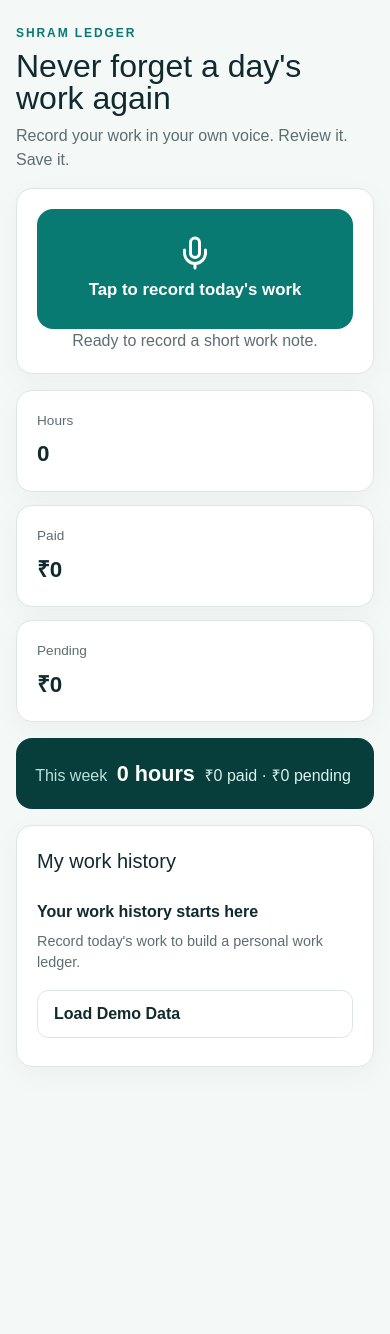
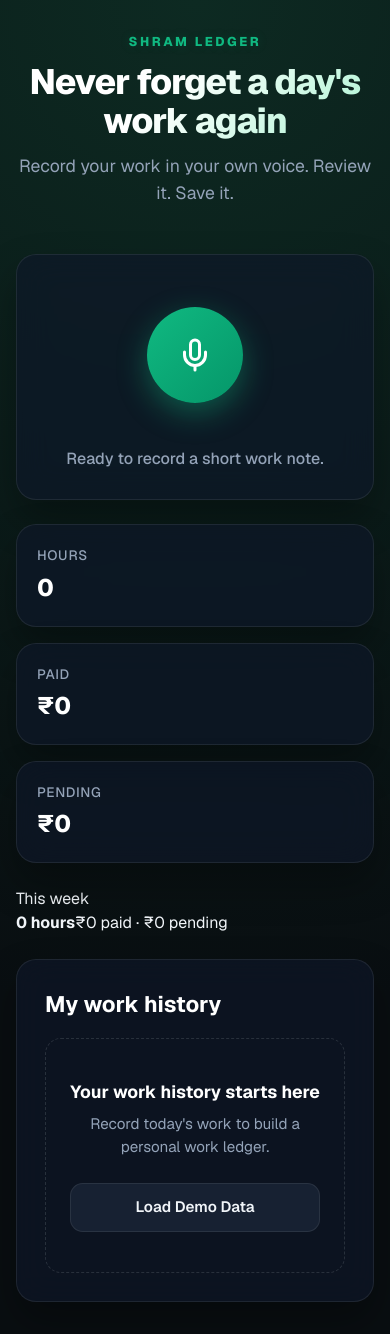
Before and after one commit to sanjay-sanju-03/Codex-Nightline, a Next.js app in the folder voice-work-history/: page / in a window 390 px wide. Before the commit the page ends 1091 px from the top, so only its background shows below. Built offline with nearby package versions, Linux system fonts and the light colour scheme.

Commit message:
design: complete premium dark-theme UI/UX redesign with custom floating mic pulse button and glassmorphism panel styles

```diff
--- a/voice-work-history/src/app/globals.css
+++ b/voice-work-history/src/app/globals.css
@@ -1,35 +1,451 @@
 @import "tailwindcss";
 
-:root { --ink: #102a2e; --muted: #5d6d70; --teal: #087a72; --line: #dce7e5; --paper: #ffffff; --bg: #f4f8f7; }
-* { box-sizing: border-box; }
-body { margin: 0; background: var(--bg); color: var(--ink); font-family: Arial, Helvetica, sans-serif; }
-button, input { font: inherit; }
-.shell { width: min(100% - 2rem, 720px); margin: 0 auto; padding: 3rem 0; display: grid; gap: 1rem; }
-.eyebrow { margin: 0; color: var(--teal); font-size: .75rem; font-weight: 800; letter-spacing: .16em; text-transform: uppercase; }
-h1 { margin: .5rem 0 0; font-size: clamp(2rem, 7vw, 3.2rem); line-height: 1; } h2 { margin: 0; font-size: 1.25rem; }.subtitle,.message,.panel>p { color: var(--muted); }.subtitle { margin: .6rem 0 0; }
-.panel { border: 1px solid var(--line); border-radius: 1rem; background: var(--paper); padding: 1.25rem; box-shadow: 0 8px 30px #102a2e0a; }.center { text-align: center; }
-.record { width: 100%; min-height: 7.5rem; border: 0; border-radius: 1rem; background: var(--teal); color: white; font-weight: 800; font-size: 1.05rem; display: flex; align-items: center; justify-content: center; flex-direction: column; gap: .4rem; cursor: pointer; }.record:disabled { background: #9ca3af; cursor: wait; }
-.action { border: 1px solid var(--line); border-radius: .7rem; background: white; color: var(--ink); padding: .7rem 1rem; display: inline-flex; align-items: center; gap: .45rem; font-weight: 700; cursor: pointer; }.primary { border-color: var(--teal); background: var(--teal); color: white; }.danger { background: #c03442; border-color: #c03442; color: white; }
-.action:disabled { opacity: .55; cursor: not-allowed; }
-.error { margin: 1rem 0 0; padding: .7rem; border-radius: .6rem; background: #fff0f1; color: #9d1c2b; }.transcript { margin: 1rem 0; padding: .75rem; border-radius: .7rem; background: #eff6f5; }.form-grid { display: grid; grid-template-columns: repeat(2, minmax(0, 1fr)); gap: .8rem; }.form-grid label { display: grid; gap: .35rem; font-size: .9rem; font-weight: 700; }.form-grid input { min-height: 2.7rem; border: 1px solid #bfcfcd; border-radius: .55rem; padding: .5rem .65rem; }.actions { display: flex; flex-wrap: wrap; gap: .7rem; margin-top: 1.1rem; }
-.totals { display: grid; grid-template-columns: repeat(3, 1fr); gap: .8rem; }.totals p { margin: 0; color: var(--muted); font-size: .85rem; }.totals strong { display: block; margin-top: .4rem; font-size: 1.4rem; }ul { margin: 1rem 0 0; padding: 0; list-style: none; }li { display: flex; align-items: center; justify-content: space-between; gap: 1rem; border-top: 1px solid var(--line); padding: .85rem 0; }li span { display: block; margin-top: .25rem; color: var(--muted); font-size: .85rem; }li button { border: 0; background: transparent; color: #b42335; cursor: pointer; }@media (max-width: 560px) { .shell { padding: 1.5rem 0; }.form-grid,.totals { grid-template-columns: 1fr; } }
-.follow-up-field { display: flex; align-items: center; flex-wrap: wrap; gap: .5rem; margin-top: 1rem; color: var(--teal); font-size: .9rem; font-weight: 700; }.follow-up-field input { min-height: 2.6rem; border: 1px solid #bfcfcd; border-radius: .55rem; padding: .45rem; }.week-summary { display: flex; flex-wrap: wrap; align-items: baseline; gap: .6rem; border-radius: 1rem; background: #073d3a; color: white; padding: 1.2rem; }.week-summary p { margin: 0; color: #b8e3dd; }.week-summary strong { font-size: 1.35rem; }.week-summary span { color: #d9f2ef; }.follow-up-note { color: var(--teal); font-weight: 700; }
+:root {
+  --ink: #f1f5f9;
+  --muted: #94a3b8;
+  --teal: #10b981;
+  --teal-glow: rgba(16, 185, 129, 0.15);
+  --line: rgba(255, 255, 255, 0.08);
+  --paper: rgba(15, 23, 42, 0.65);
+  --bg: #090e11;
+  --red: #f43f5e;
+  --red-glow: rgba(244, 63, 94, 0.2);
+  --amber: #f59e0b;
+}
 
-/* Processing state — pulsing dots on message */
-@keyframes pulse-text { 0%,100% { opacity: 1; } 50% { opacity: .45; } }
-.message.processing { animation: pulse-text 1.4s ease-in-out infinite; color: var(--teal); font-weight: 700; }
+* {
+  box-sizing: border-box;
+}
 
-/* Success toast */
-@keyframes slide-in { from { transform: translateY(-110%); opacity: 0; } to { transform: translateY(0); opacity: 1; } }
-@keyframes fade-out { from { opacity: 1; } to { opacity: 0; } }
-.toast { position: fixed; top: 1.25rem; left: 50%; transform: translateX(-50%); background: #0a6b63; color: white; border-radius: 2rem; padding: .6rem 1.2rem; font-size: .9rem; font-weight: 700; display: flex; align-items: center; gap: .45rem; box-shadow: 0 4px 20px #0a6b6340; z-index: 100; animation: slide-in .3s ease, fade-out .4s ease 2.6s forwards; white-space: nowrap; }
+body {
+  margin: 0;
+  background: radial-gradient(circle at 50% 0%, #0d2a22 0%, #090e11 75%), #090e11;
+  color: var(--ink);
+  font-family: var(--font-geist-sans), Arial, Helvetica, sans-serif;
+  min-height: 100vh;
+  -webkit-font-smoothing: antialiased;
+}
 
-/* Empty state */
-.empty-state { padding: 1.5rem 0 .5rem; }
-.empty-title { margin: 0 0 .4rem; font-weight: 800; color: var(--ink); font-size: 1rem; }
-.empty-sub { margin: 0; color: var(--muted); font-size: .9rem; line-height: 1.5; }
+button, input {
+  font: inherit;
+  color: inherit;
+}
+
+.shell {
+  width: min(100% - 2rem, 760px);
+  margin: 0 auto;
+  padding: 4rem 0;
+  display: grid;
+  gap: 1.5rem;
+}
+
+header {
+  text-align: center;
+  margin-bottom: 1.5rem;
+}
+
+.eyebrow {
+  margin: 0;
+  color: var(--teal);
+  font-size: .8rem;
+  font-weight: 800;
+  letter-spacing: .2em;
+  text-transform: uppercase;
+  text-shadow: 0 0 12px var(--teal-glow);
+}
+
+h1 {
+  margin: .75rem 0 0;
+  font-size: clamp(2.2rem, 6vw, 3.5rem);
+  line-height: 1.1;
+  font-weight: 800;
+  letter-spacing: -0.03em;
+  background: linear-gradient(135deg, #ffffff 40%, #a7f3d0 100%);
+  -webkit-background-clip: text;
+  -webkit-text-fill-color: transparent;
+}
+
+.subtitle {
+  margin: .8rem 0 0;
+  font-size: 1.1rem;
+  color: var(--muted);
+}
+
+.panel {
+  border: 1px solid var(--line);
+  border-radius: 1.25rem;
+  background: var(--paper);
+  padding: 1.75rem;
+  backdrop-filter: blur(16px);
+  box-shadow: 0 20px 40px rgba(0, 0, 0, 0.3);
+}
+
+.center {
+  display: flex;
+  flex-direction: column;
+  align-items: center;
+  justify-content: center;
+  text-align: center;
+  gap: 1.25rem;
+}
+
+/* Pulsing Recording / Mic button design */
+.record-wrapper {
+  position: relative;
+  display: inline-block;
+  margin: 1.5rem 0;
+}
+
+.record {
+  width: 96px;
+  height: 96px;
+  border-radius: 50%;
+  border: 0;
+  background: linear-gradient(135deg, #10b981 0%, #059669 100%);
+  color: white;
+  display: flex;
+  align-items: center;
+  justify-content: center;
+  cursor: pointer;
+  box-shadow: 0 10px 30px rgba(16, 185, 129, 0.4);
+  transition: all 0.3s cubic-bezier(0.16, 1, 0.3, 1);
+}
+
+.record:hover:not(:disabled) {
+  transform: scale(1.06);
+  box-shadow: 0 15px 35px rgba(16, 185, 129, 0.6);
+}
+
+.record:disabled {
+  background: #334155;
+  box-shadow: none;
+  cursor: wait;
+  opacity: 0.6;
+}
+
+/* Pulse waves for active recording */
+.record.danger {
+  background: linear-gradient(135deg, #ef4444 0%, #dc2626 100%);
+  box-shadow: 0 10px 30px rgba(239, 68, 68, 0.4);
+  animation: pulse-danger 1.5s infinite;
+}
+
+@keyframes pulse-danger {
+  0% {
+    box-shadow: 0 0 0 0 rgba(239, 68, 68, 0.5);
+  }
+  70% {
+    box-shadow: 0 0 0 20px rgba(239, 68, 68, 0);
+  }
+  100% {
+    box-shadow: 0 0 0 0 rgba(239, 68, 68, 0);
+  }
+}
+
+.message {
+  margin: 0;
+  font-size: 1rem;
+  font-weight: 500;
+  color: var(--muted);
+  transition: color 0.3s;
+}
+
+@keyframes pulse-text {
+  0%, 100% { opacity: 1; }
+  50% { opacity: .5; }
+}
+
+.message.processing {
+  animation: pulse-text 1.4s ease-in-out infinite;
+  color: #6ee7b7;
+  font-weight: 600;
+}
+
+.action {
+  border: 1px solid var(--line);
+  border-radius: .8rem;
+  background: rgba(30, 41, 59, 0.7);
+  color: var(--ink);
+  padding: .75rem 1.25rem;
+  display: inline-flex;
+  align-items: center;
+  justify-content: center;
+  gap: .5rem;
+  font-weight: 600;
+  font-size: 0.95rem;
+  cursor: pointer;
+  transition: all 0.2s;
+}
+
+.action:hover:not(:disabled) {
+  background: rgba(30, 41, 59, 0.9);
+  border-color: rgba(255, 255, 255, 0.2);
+  transform: translateY(-1px);
+}
+
+.action.primary {
+  background: var(--teal);
+  border-color: var(--teal);
+  color: #022c22;
+  box-shadow: 0 4px 14px rgba(16, 185, 129, 0.25);
+}
+
+.action.primary:hover:not(:disabled) {
+  background: #34d399;
+  border-color: #34d399;
+  box-shadow: 0 6px 20px rgba(16, 185, 129, 0.4);
+}
+
+.action:disabled {
+  opacity: .5;
+  cursor: not-allowed;
+  transform: none;
+}
+
+.error {
+  margin: 0.75rem 0 0;
+  padding: .75rem 1rem;
+  border-radius: .75rem;
+  background: var(--red-glow);
+  border: 1px solid rgba(244, 63, 94, 0.3);
+  color: #fda4af;
+  font-size: 0.9rem;
+}
+
+.transcript {
+  margin: 1.25rem 0;
+  padding: 1rem;
+  border-radius: .8rem;
+  background: rgba(16, 185, 129, 0.06);
+  border: 1px dashed rgba(16, 185, 129, 0.2);
+  line-height: 1.5;
+  font-size: 0.95rem;
+}
+
+.transcript strong {
+  color: var(--teal);
+}
+
+.form-grid {
+  display: grid;
+  grid-template-columns: repeat(2, minmax(0, 1fr));
+  gap: 1rem;
+}
+
+.form-grid label {
+  display: grid;
+  gap: .4rem;
+  font-size: .85rem;
+  font-weight: 600;
+  color: #cbd5e1;
+}
+
+.form-grid input {
+  min-height: 2.85rem;
+  border: 1px solid var(--line);
+  border-radius: .7rem;
+  padding: .5rem .8rem;
+  background: rgba(15, 23, 42, 0.4);
+  color: white;
+  transition: all 0.2s;
+}
+
+.form-grid input:focus {
+  outline: 0;
+  border-color: var(--teal);
+  box-shadow: 0 0 0 3px var(--teal-glow);
+  background: rgba(15, 23, 42, 0.7);
+}
+
+.actions {
+  display: flex;
+  flex-wrap: wrap;
+  gap: .75rem;
+  margin-top: 1.5rem;
+}
+
+h2 {
+  margin: 0 0 1rem;
+  font-size: 1.4rem;
+  font-weight: 700;
+  background: linear-gradient(135deg, #ffffff 60%, #cbd5e1 100%);
+  -webkit-background-clip: text;
+  -webkit-text-fill-color: transparent;
+}
+
+/* Totals styling */
+.totals {
+  display: grid;
+  grid-template-columns: repeat(3, 1fr);
+  gap: 1rem;
+}
+
+.totals .panel {
+  padding: 1.25rem;
+  display: flex;
+  flex-direction: column;
+  gap: 0.25rem;
+}
+
+.totals p {
+  margin: 0;
+  color: var(--muted);
+  font-size: .85rem;
+  font-weight: 500;
+  text-transform: uppercase;
+  letter-spacing: 0.05em;
+}
+
+.totals strong {
+  display: block;
+  font-size: 1.75rem;
+  font-weight: 800;
+  color: white;
+}
 
 /* Dynamic AI Insight Card */
-.insight-card { border: 1px solid #cbe3e1; border-radius: 1rem; background: #eef7f6; padding: 1.25rem; color: #086d66; }
-.insight-card p { margin: 0; font-size: 0.95rem; line-height: 1.5; }
-.insight-card strong { color: var(--ink); }
+.insight-card {
+  border: 1px solid rgba(16, 185, 129, 0.2);
+  border-left: 4px solid var(--teal);
+  border-radius: 1rem;
+  background: rgba(16, 185, 129, 0.05);
+  padding: 1.25rem;
+  box-shadow: 0 8px 30px rgba(0,0,0,0.1);
+  backdrop-filter: blur(12px);
+}
+
+.insight-card p {
+  margin: 0;
+  font-size: 0.95rem;
+  line-height: 1.6;
+  color: #a7f3d0;
+}
+
+.insight-card strong {
+  color: white;
+}
+
+/* History listing */
+ul {
+  margin: 1.25rem 0 0;
+  padding: 0;
+  list-style: none;
+  display: grid;
+  gap: 0.75rem;
+}
+
+li {
+  display: flex;
+  align-items: center;
+  justify-content: space-between;
+  gap: 1rem;
+  border: 1px solid var(--line);
+  background: rgba(30, 41, 59, 0.25);
+  border-radius: 0.75rem;
+  padding: 1rem 1.25rem;
+  transition: all 0.2s;
+}
+
+li:hover {
+  background: rgba(30, 41, 59, 0.4);
+  border-color: rgba(255,255,255,0.12);
+}
+
+li strong {
+  color: white;
+  font-size: 1.05rem;
+}
+
+li span {
+  display: block;
+  margin-top: .3rem;
+  color: var(--muted);
+  font-size: .85rem;
+}
+
+li button {
+  border: 0;
+  background: transparent;
+  color: #f43f5e;
+  cursor: pointer;
+  padding: 0.5rem;
+  border-radius: 0.5rem;
+  display: flex;
+  align-items: center;
+  justify-content: center;
+  transition: all 0.2s;
+}
+
+li button:hover {
+  background: rgba(244, 63, 94, 0.15);
+  color: #f43f5e;
+}
+
+/* Success toast styling */
+@keyframes slide-in {
+  from { transform: translate(-50%, -150%); opacity: 0; }
+  to { transform: translate(-50%, 0); opacity: 1; }
+}
+@keyframes fade-out {
+  from { opacity: 1; }
+  to { opacity: 0; }
+}
+.toast {
+  position: fixed;
+  top: 1.5rem;
+  left: 50%;
+  transform: translateX(-50%);
+  background: rgba(16, 185, 129, 0.95);
+  color: #022c22;
+  border-radius: 2rem;
+  padding: .75rem 1.5rem;
+  font-size: .95rem;
+  font-weight: 700;
+  display: flex;
+  align-items: center;
+  gap: .5rem;
+  box-shadow: 0 10px 30px rgba(16, 185, 129, 0.4);
+  backdrop-filter: blur(8px);
+  z-index: 100;
+  animation: slide-in .35s cubic-bezier(0.16, 1, 0.3, 1), fade-out .4s ease 2.6s forwards;
+  white-space: nowrap;
+}
+
+/* Empty state styling */
+.empty-state {
+  padding: 2.5rem 1.5rem;
+  text-align: center;
+  border: 1px dashed rgba(255,255,255,0.12);
+  border-radius: 1rem;
+  display: flex;
+  flex-direction: column;
+  align-items: center;
+  justify-content: center;
+  gap: 0.5rem;
+}
+
+.empty-title {
+  margin: 0;
+  font-weight: 700;
+  color: white;
+  font-size: 1.1rem;
+}
+
+.empty-sub {
+  margin: 0;
+  color: var(--muted);
+  font-size: .95rem;
+  line-height: 1.5;
+}
+
+@media (max-width: 580px) {
+  .shell {
+    padding: 2rem 0;
+  }
+  .form-grid, .totals {
+    grid-template-columns: 1fr;
+  }
+  .totals strong {
+    font-size: 1.5rem;
+  }
+}
--- a/voice-work-history/src/components/voice-recorder.tsx
+++ b/voice-work-history/src/components/voice-recorder.tsx
@@ -20,5 +20,28 @@ export function VoiceRecorder({ disabled, onReady, onError }: Props) {
       next.start(); setRecording(true);
     } catch { onError("Microphone access is needed. Check browser permissions and try again."); }
   }
-  return recording ? <button className="action danger" onClick={() => recorder.current?.stop()} type="button"><Square size={18} /> Stop recording</button> : <button aria-label="Start recording work note" className="record" disabled={disabled} onClick={start} type="button"><Mic size={36} /> Tap to record today&apos;s work</button>;
+  return (
+    <div className="record-wrapper">
+      {recording ? (
+        <button
+          aria-label="Stop recording work note"
+          className="record danger"
+          onClick={() => recorder.current?.stop()}
+          type="button"
+        >
+          <Square size={32} fill="white" />
+        </button>
+      ) : (
+        <button
+          aria-label="Start recording work note"
+          className="record"
+          disabled={disabled}
+          onClick={start}
+          type="button"
+        >
+          <Mic size={36} />
+        </button>
+      )}
+    </div>
+  );
 }
```
